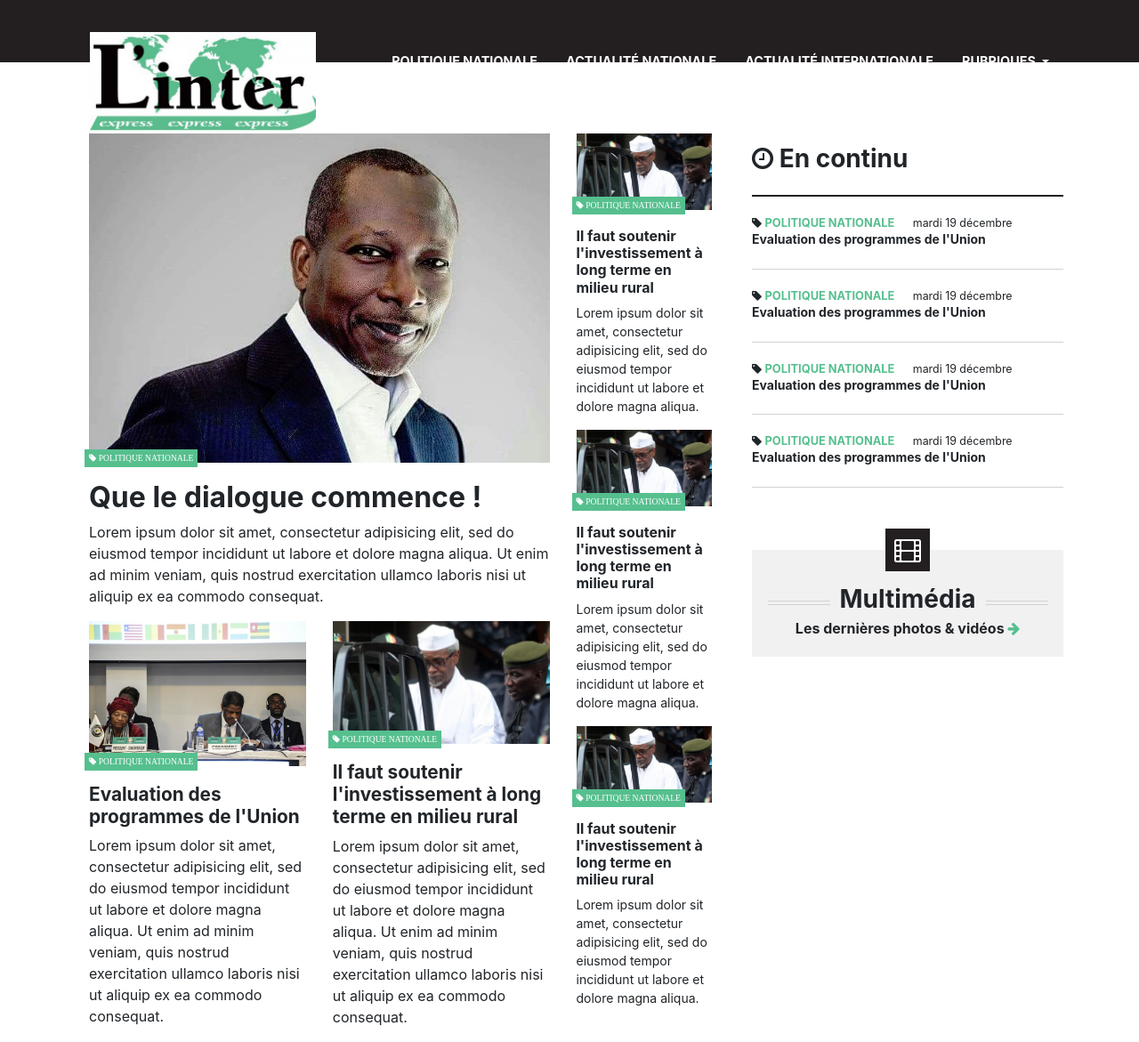
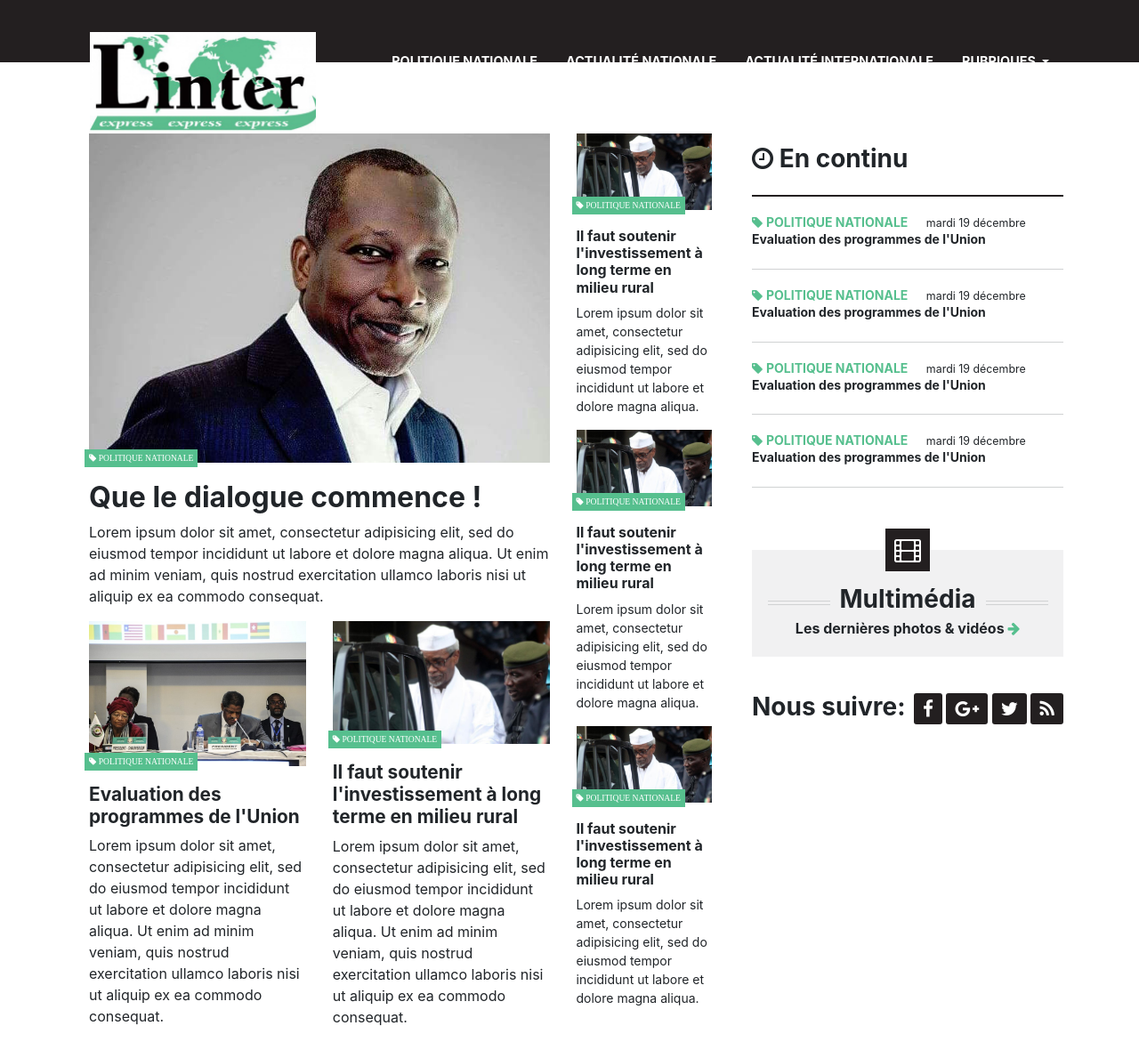
Before and after one commit to elisco-latour/interHTML, a plain HTML site: page public_html/index.html in a window 1280 px wide. Shown: the whole page at 89% size. Drawn offline with Linux system fonts and the light colour scheme.

Commit message:
Structure and style the social section

```diff
--- a/public_html/css/style.css
+++ b/public_html/css/style.css
@@ -137,7 +137,8 @@
 
 .linter-article__category{
     margin-right: 16px;
-    font-size: .8em;
+    font-size: .875em;
+    color: #56bf8e;
 }
 
 .linter-article__category a{
@@ -152,7 +153,7 @@
 .linter-latest__article h2{
     font-size: 0.875em;
 }
-
+/*------- SIDEBAR MEDIA SECTION ------- */
 .linter-media__section{
     margin-top: 20%;
     display: block;
@@ -215,3 +216,25 @@
 .linter-media__section-body span{
     color: #56bf8e;
 }
+
+/*------- SIDEBAR SOCIAL SECTION------- */
+
+.linter-social__section{
+    margin-top: 10%;
+}
+
+.linter-social__section p{
+    display: inline-block;
+    font-size: 1.75em;
+    font-weight: bold;
+    margin-right: 5px;
+}
+
+.linter-social__section a{
+    background-color: #231f20;
+    color: #fff;
+    font-size: 1.3em;
+    padding: 5px 10px;
+    text-decoration: none;
+    border-radius: 3px;
+}
--- a/public_html/index.html
+++ b/public_html/index.html
@@ -248,7 +248,13 @@
                                     </div>
                                 </div>
                                 <div class="col-sm-6 col-md-12 col-lg-12">
-
+                                    <div class="linter-social__section">
+                                        <p>Nous suivre:</p>
+                                        <a href="#"><span class="fa fa-facebook"></span></a>
+                                        <a href="#"><span class="fa fa-google-plus"></span></a>
+                                        <a href="#"><span class="fa fa-twitter"></span></a>
+                                        <a href="#"><span class="fa fa-rss"></span></a>
+                                    </div>
                                 </div>
                                 <div class="col-sm-6 col-md-12 col-lg-12">
 
```
Also changed, not shown: public_html/images/Une.jpg (added).
